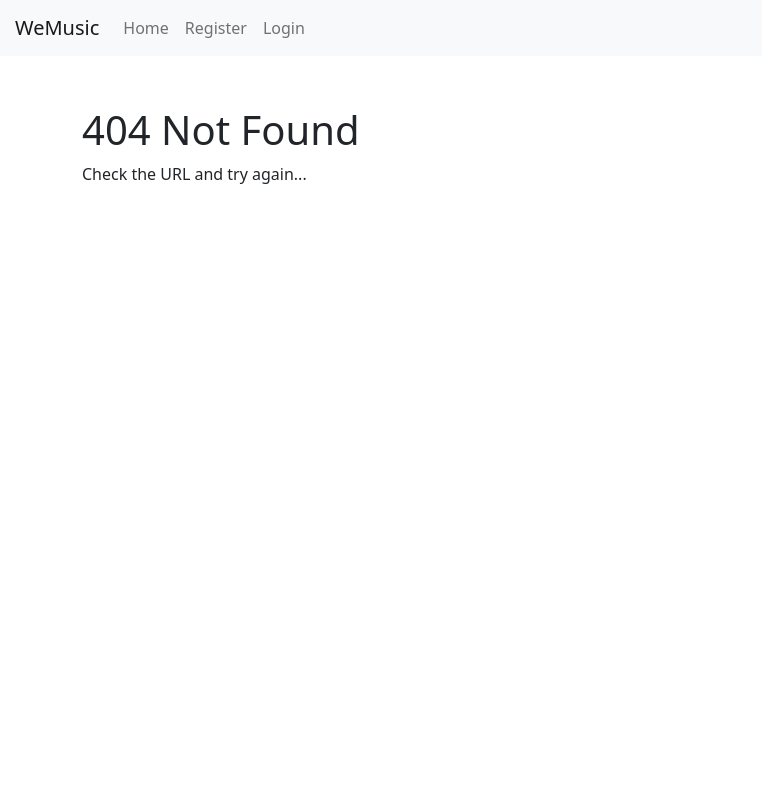
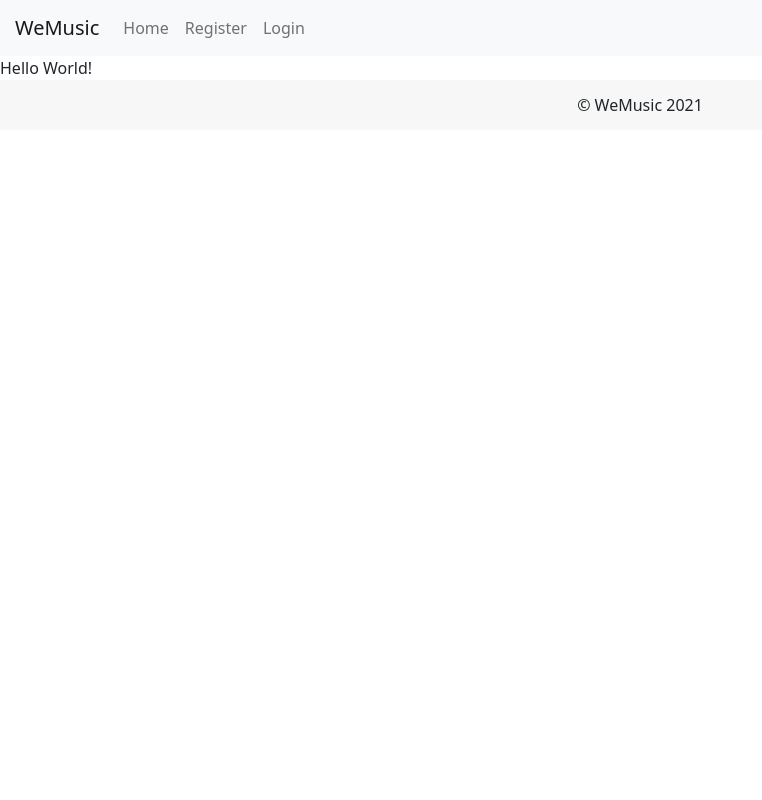
Before and after one commit to runbox13/websocket, a React (Create React App) app: page /chatroom in a window 1280 px wide. Before the commit this address had no page. Shown: the top 800 px of the page, without its empty margins (0-762 px from the left). Built offline with nearby package versions, Linux system fonts and the light colour scheme.

Commit message:
set up chatroom page and route in index.js

```diff
--- a/src/index.js
+++ b/src/index.js
@@ -21,6 +21,7 @@ import App from './App.js'
 import Login from './page/login';
 import NotFound from "./page/404";
 import Register from './page/register';
+import Chatroom from './page/chatroom'
 
 // attach state to window object for debugging
 window.store = store;
@@ -33,6 +34,7 @@ ReactDOM.render(
         <Route exact path="/" component={App} />
         <Route path="/login" component={Login} />
         <Route path="/register" component={Register} />
+        <Route exact path="/chatroom" component={Chatroom} />
         <Route component={NotFound} />
       </Switch>
       <Footer />
--- /dev/null
+++ b/src/page/chatroom.js
@@ -0,0 +1,15 @@
+import React from 'react';
+
+class Chatroom extends React.Component {
+
+
+render() {
+    return(
+        <div>
+            Hello World!
+        </div>
+    );
+};
+}
+
+export default Chatroom;
```
